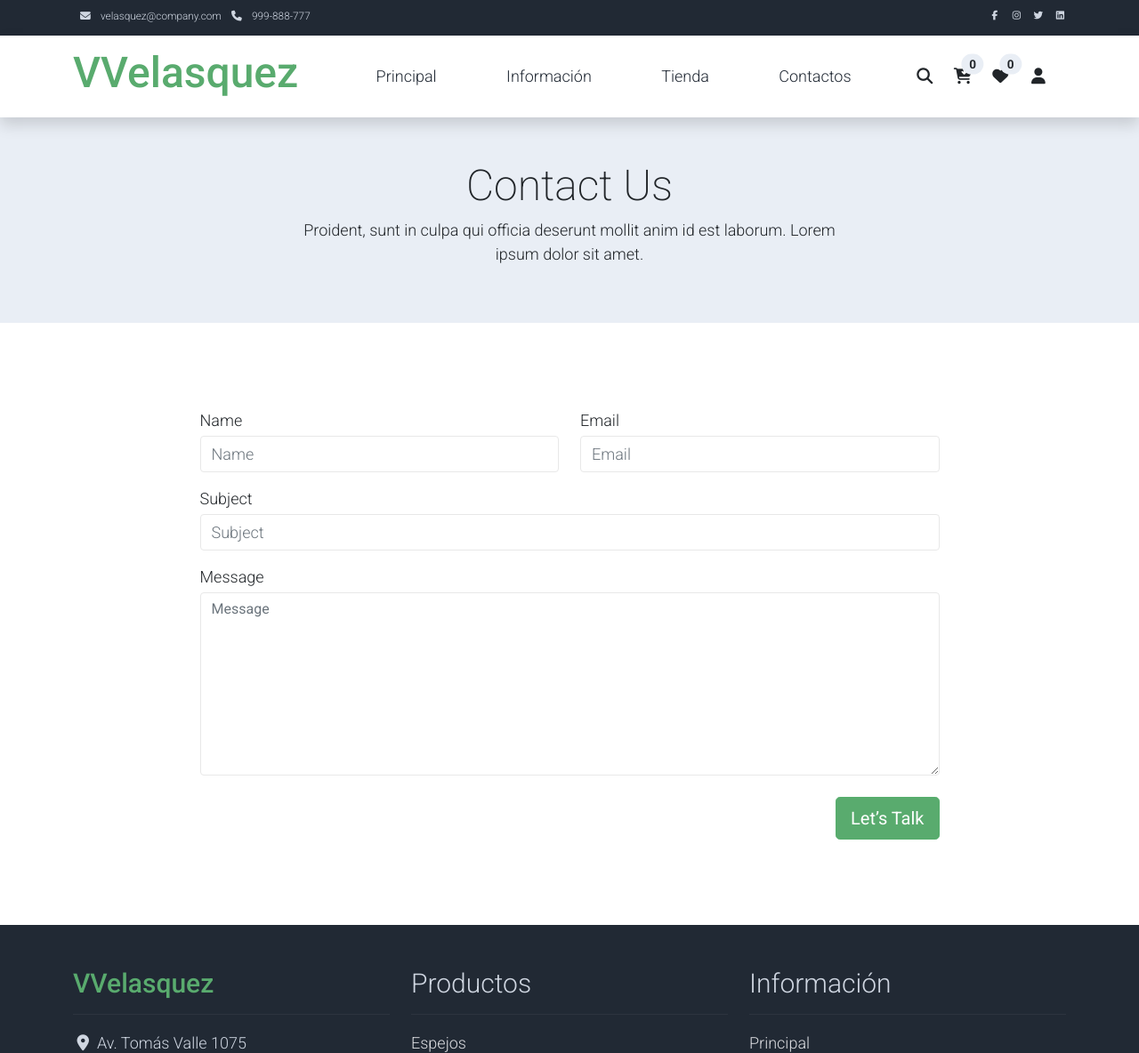
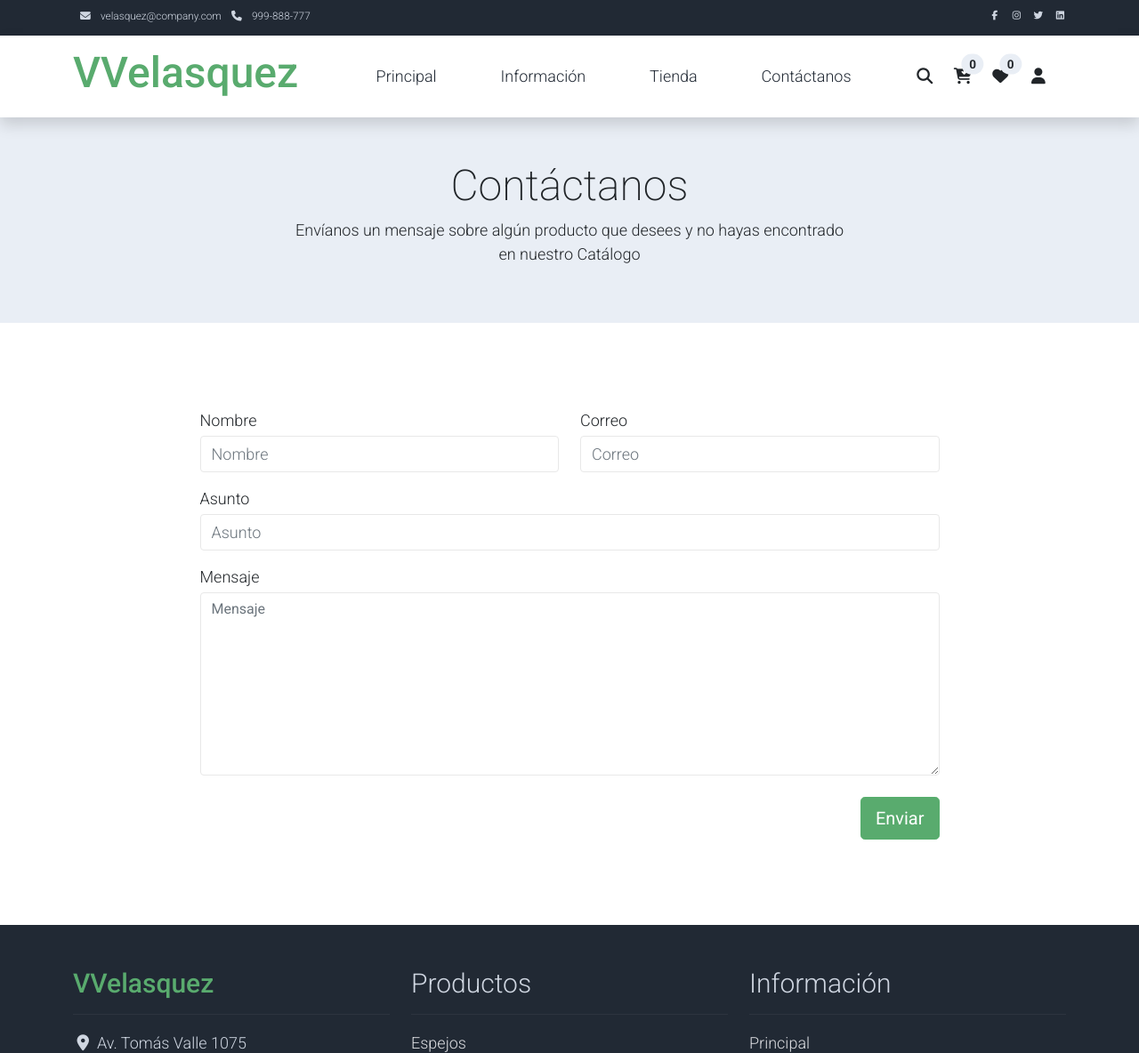
Before and after one commit to Joseph21D/Vidrieria, a PHP site: page /vidrieria/principal/contact in a window 1280 px wide. Shown: the top 1184 px of the page at 89% size. Run offline with PHP 8.4, Linux system fonts and the light colour scheme; data that the repository does not hold is empty; some libraries are stand-ins or nearby versions.

Commit message:
Arreglos Menores

```diff
--- a/Config/Config.php
+++ b/Config/Config.php
@@ -16,7 +16,17 @@ const HOST_SMTP = "smtp.gmail.com";
 
 function obtenerPrecio()
 {
-    $token = 'apis-token-9859.3YF3ZIMLTLgWwtgJdWLNhwzPuEpN9feV';
+    $cacheFile = 'precio_cache.json';
+    $cacheTime = 86400;
+
+    // Verifica si existe el archivo de caché y si no ha expirado
+    if (file_exists($cacheFile) && (time() - filemtime($cacheFile) < $cacheTime)) {
+        // Cargar precio desde caché
+        $data = json_decode(file_get_contents($cacheFile), true);
+        return $data['precioVenta'];
+    }
+
+    $token = 'apis-token-9909.jpXtIt8AmFDw5ANLJNgr--hyddAOGXr7';
     $fecha = date('Y-m-d');
 
     // Iniciar llamada a API
@@ -49,6 +59,8 @@ function obtenerPrecio()
     // Datos listos para usar
     $tipoCambioSunat = json_decode($response);
     if (isset($tipoCambioSunat->precioVenta)) {
+        // Almacenar en caché
+        file_put_contents($cacheFile, json_encode(['precioVenta' => $tipoCambioSunat->precioVenta]));
         return $tipoCambioSunat->precioVenta;
     } else {
         error_log('La respuesta de la API no contiene la propiedad precioVenta');
--- a/Controllers/Principal.php
+++ b/Controllers/Principal.php
@@ -76,7 +76,7 @@ class Principal extends Controller
     public function contact()
     {
         $data['perfil'] = 'no';
-        $data['title'] = 'Contactos';
+        $data['title'] = 'Contáctanos';
         $this->views->getView('principal', "contact", $data);
     }
 
@@ -84,7 +84,7 @@ class Principal extends Controller
     public function deseo()
     {
         $data['perfil'] = 'no';
-        $data['title'] = 'Lista de Deseos';
+        $data['title'] = 'LISTA DE DESEOS';
         $this->views->getView('principal', "deseo", $data);
     }
 
--- a/Views/principal/contact.php
+++ b/Views/principal/contact.php
@@ -3,10 +3,9 @@
     <!-- Start Content Page -->
     <div class="container-fluid bg-light py-5">
         <div class="col-md-6 m-auto text-center">
-            <h1 class="h1">Contact Us</h1>
+            <h1 class="h1">Contáctanos</h1>
             <p>
-                Proident, sunt in culpa qui officia deserunt mollit anim id est laborum.
-                Lorem ipsum dolor sit amet.
+                Envíanos un mensaje sobre algún producto que desees y no hayas encontrado en nuestro Catálogo
             </p>
         </div>
     </div>
@@ -17,25 +16,25 @@
             <form class="col-md-9 m-auto" method="post" role="form">
                 <div class="row">
                     <div class="form-group col-md-6 mb-3">
-                        <label for="inputname">Name</label>
-                        <input type="text" class="form-control mt-1" id="name" name="name" placeholder="Name">
+                        <label for="name">Nombre</label>
+                        <input type="text" class="form-control mt-1" id="name" name="name" placeholder="Nombre">
                     </div>
                     <div class="form-group col-md-6 mb-3">
-                        <label for="inputemail">Email</label>
-                        <input type="email" class="form-control mt-1" id="email" name="email" placeholder="Email">
+                        <label for="email">Correo</label>
+                        <input type="email" class="form-control mt-1" id="email" name="email" placeholder="Correo">
                     </div>
                 </div>
                 <div class="mb-3">
-                    <label for="inputsubject">Subject</label>
-                    <input type="text" class="form-control mt-1" id="subject" name="subject" placeholder="Subject">
+                    <label for="subject">Asunto</label>
+                    <input type="text" class="form-control mt-1" id="subject" name="subject" placeholder="Asunto">
                 </div>
                 <div class="mb-3">
-                    <label for="inputmessage">Message</label>
-                    <textarea class="form-control mt-1" id="message" name="message" placeholder="Message" rows="8"></textarea>
+                    <label for="message">Mensaje</label>
+                    <textarea class="form-control mt-1" id="message" name="message" placeholder="Mensaje" rows="8"></textarea>
                 </div>
                 <div class="row">
                     <div class="col text-end mt-2">
-                        <button type="submit" class="btn btn-success btn-lg px-3">Let’s Talk</button>
+                        <button type="submit" class="btn btn-success btn-lg px-3">Enviar</button>
                     </div>
                 </div>
             </form>
--- a/Views/principal/deseo.php
+++ b/Views/principal/deseo.php
@@ -3,9 +3,6 @@
 <!-- Start Content -->
 <div class="container py-5">
     <div class="alert alert-success d-flex align-items-center" role="alert">
-        <svg xmlns="http://www.w3.org/2000/svg" width="24" height="24" fill="currentColor" class="bi bi-exclamation-triangle-fill flex-shrink-0 me-2" viewBox="0 0 16 16" role="img" aria-label="Warning:">
-            <path d="M8.982 1.566a1.13 1.13 0 0 0-1.96 0L.165 13.233c-.457.778.091 1.767.98 1.767h13.713c.889 0 1.438-.99.98-1.767L8.982 1.566zM8 5c.535 0 .954.462.9.995l-.35 3.507a.552.552 0 0 1-1.1 0L7.1 5.995A.905.905 0 0 1 8 5zm.002 6a1 1 0 1 1 0 2 1 1 0 0 1 0-2z" />
-        </svg>
         <div class="h3">
             <?php echo ucfirst($data['title']); ?>
         </div>
@@ -15,7 +12,7 @@
             <div class="card">
                 <div class="card-body shadow-lg">
                     <div class="table-responsive">
-                        <table class="table table-bordere table-striped table-hover align-middle" id = "tableListaDeseo" style="width: 100%;">
+                        <table class="table table-bordered table-striped table-hover align-middle" id = "tableListaDeseo" style="width: 100%">
                             <thead class="bg-success text-white">
                                 <tr>
                                     <th class="text-center">#</th>
--- a/Views/principal/perfil.php
+++ b/Views/principal/perfil.php
@@ -113,6 +113,7 @@
 </div>
 <!-- End Content -->
 
+<!-- Start Table Pendientes -->
 <div id="modalPedido" class="modal fade" tabindex="-1" role="dialog" aria-labelledby="my-modal-title" aria-hidden="true">
     <div class="modal-dialog modal-lg" role="document">
         <div class="modal-content">
@@ -143,9 +144,10 @@
                             <h2 class="h5 mt-4 text-center">Completado</h2>
                         </div>
                     </div>
+
                     <div class="col-md-12">
                         <div class="table-responsive">
-                        <table class="table table-bordere table-striped table-hover align-middle" id = "tablePedidos" style="width: 100%;">
+                            <table class="table table-bordered table-striped table-hover align-middle" id="tablePedidos" style="width: 100%">
                                 <thead class="bg-success text-white">
                                     <tr>
                                         <th class="text-center">Producto</th>
@@ -155,7 +157,6 @@
                                     </tr>
                                 </thead>
                                 <tbody>
-
                                 </tbody>
                             </table>
                         </div>
@@ -165,6 +166,7 @@
         </div>
     </div>
 </div>
+<!-- End Table Pendientes -->
 
 <?php include_once 'Views/template/footer.php'; ?>
 
--- a/Views/template/header.php
+++ b/Views/template/header.php
@@ -19,7 +19,7 @@
 
     <!-- Slick -->
     <link rel="stylesheet" type="text/css" href="<?php echo BASE_URL . 'assets/css/slick.min.css'; ?>">
-    <link rel="stylesheet" type="text/css" href="<?php echo BASE_URL . 'assets/css/slick.min.css'; ?>">
+    <link rel="stylesheet" type="text/css" href="<?php echo BASE_URL . 'assets/css/slick-theme.min.css'; ?>">
     <link rel="stylesheet" type="text/css" href="<?php echo BASE_URL . 'assets/DataTables/datatables.min.css'; ?>">
 
     <!-- PayPal -->
@@ -85,7 +85,7 @@ https://templatemo.com/tm-559-zay-shop
                             <a class="nav-link" href="<?php echo BASE_URL . 'principal/shop' ?>">Tienda</a>
                         </li>
                         <li class="nav-item">
-                            <a class="nav-link" href="<?php echo BASE_URL . 'principal/contact' ?>">Contactos</a>
+                            <a class="nav-link" href="<?php echo BASE_URL . 'principal/contact' ?>">Contáctanos</a>
                         </li>
                     </ul>
                 </div>
--- a/assets/js/login.js
+++ b/assets/js/login.js
@@ -119,7 +119,7 @@ document.addEventListener("DOMContentLoaded", function () {
                                     <i class="text-muted fa fa-star"></i>
                                     <i class="text-muted fa fa-star"></i>
                                 </li>
-                                <li class="text-muted text-right">${ producto.precio }</li>
+                                <li class="text-muted text-right">${ 'S/.' + producto.precio }</li>
                             </ul>
                             <a href="${ base_url + 'principal/detail/' + producto.id }" class="h2 text-decoration-none text-dark">${ producto.nombre }</a>
                             <p class="card-text">
--- /dev/null
+++ b/precio_cache.json
@@ -0,0 +1 @@
+{"precioVenta":3.731}
```
Also changed, not shown: Views/principal/detail.php (+2 -13 lines), assets/js/clientes.js (+12 -15 lines), assets/js/modules/listaDeseo.js (+5 -5 lines). Lines whose indentation alone changed are shown as unchanged.
